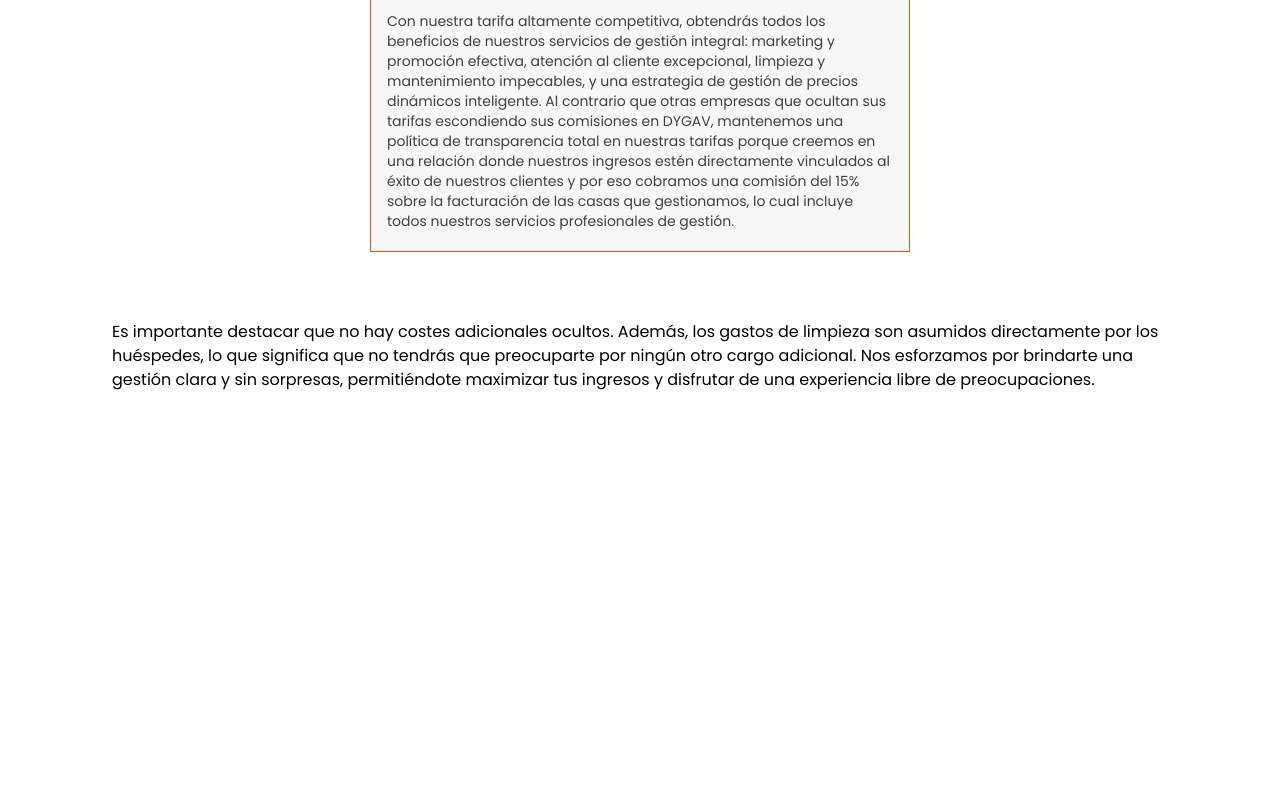
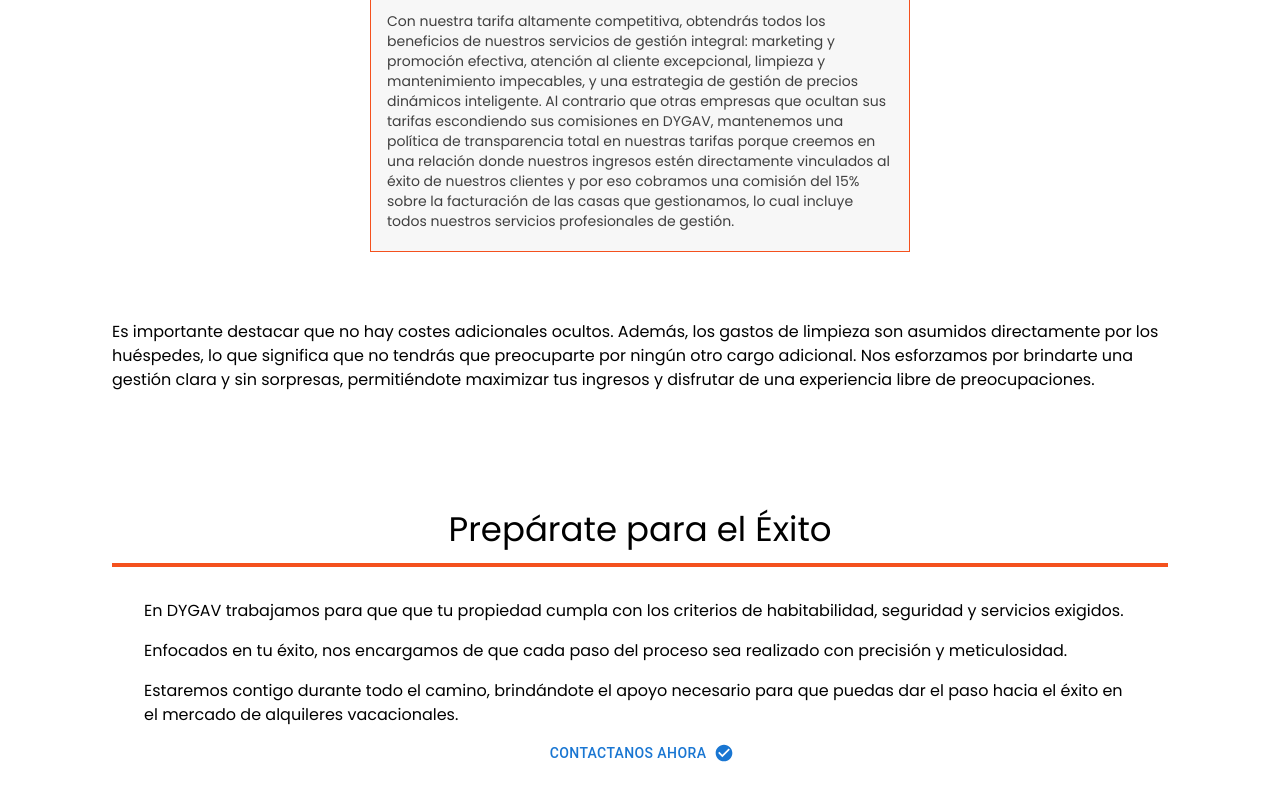
Before and after one commit to VicFlores/dygav-frontend-webapp, a Next.js app: page /owners in a window 1280 px wide. Shown: the part 6878-7678 px from the top of the page. Before the commit the page ends 7382 px from the top, so only its background shows below. Built offline with nearby package versions, Linux system fonts and the light colour scheme.

Commit message:
feat: [ADD] implementation of contact component

```diff
--- a/pages/owners/index.tsx
+++ b/pages/owners/index.tsx
@@ -4,6 +4,7 @@ import {
   PeachOwners,
   ContactYou,
   Information,
+  Contact,
 } from '@/components';
 
 const OwnersPage = () => {
@@ -23,6 +24,8 @@ const OwnersPage = () => {
       <ContactYou />
 
       <Information />
+
+      <Contact />
     </section>
   );
 };
```
